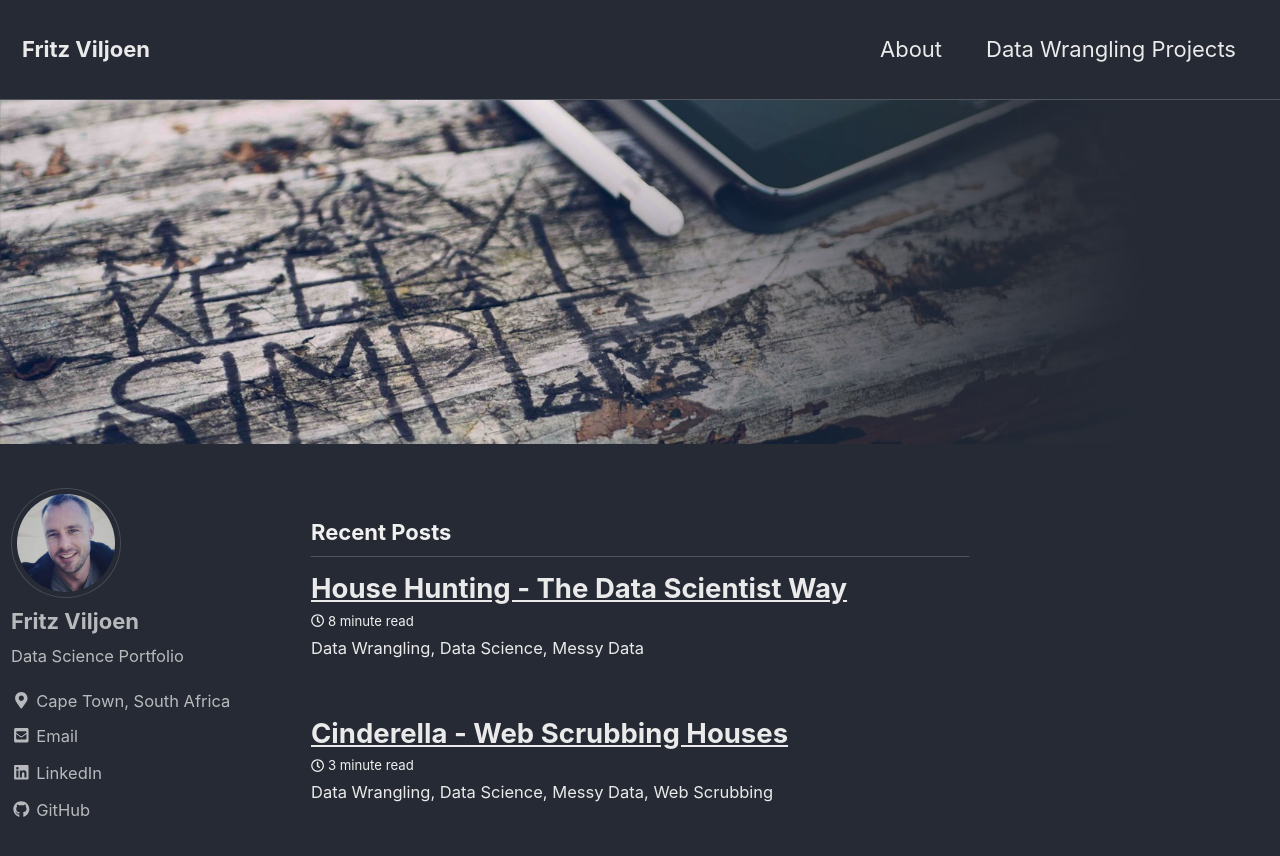
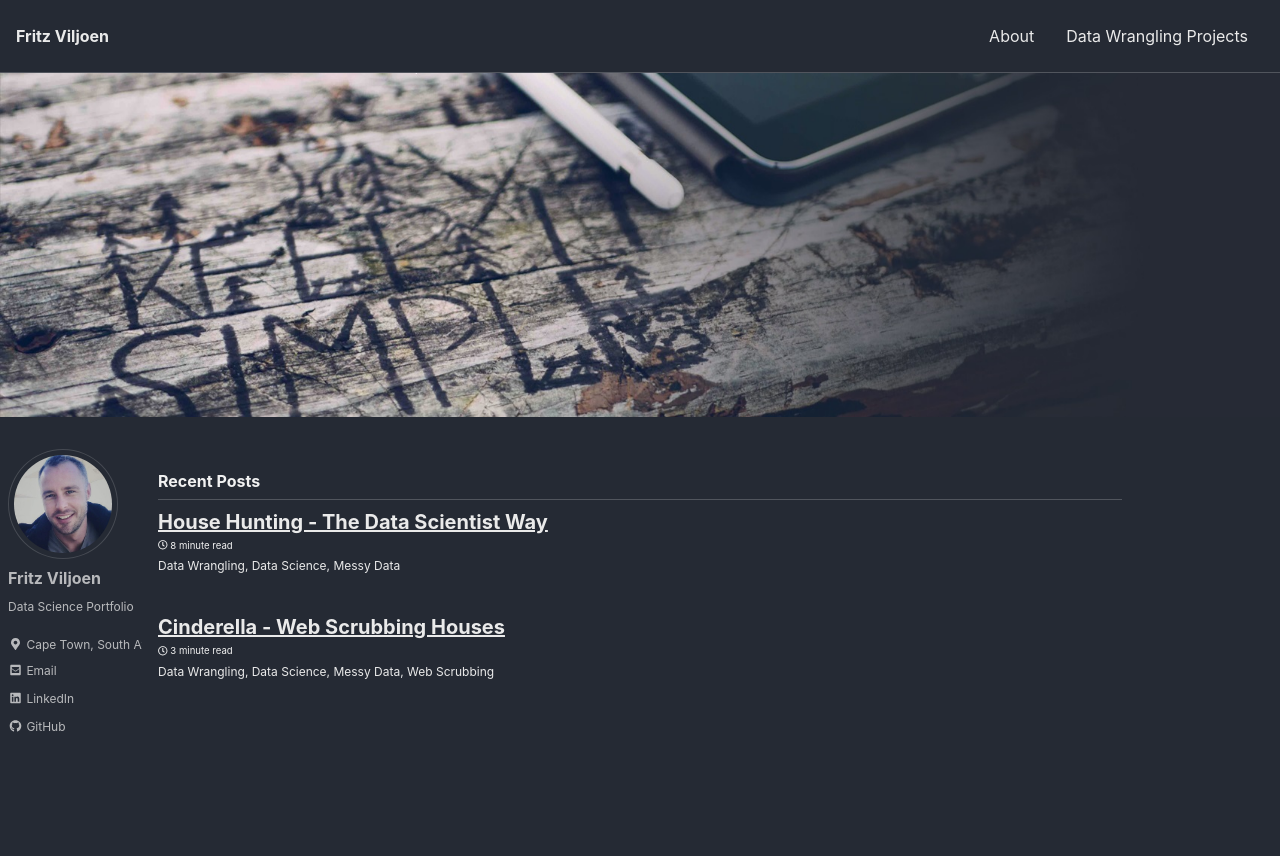
Before and after one commit to FritzViljoen/FritzViljoen.github.io, a Jekyll site: the page built from index.html, in a window 1280 px wide and 900 px high. Shown: the top 856 px of the window. Built offline with Jekyll 4.4.1, drawn with Linux system fonts in a browser that asks for light colours; nearby versions of some CDN libraries; the list of posts is cut into pages by our own code.

Commit message:
update css

```diff
--- a/_sass/minimal-mistakes/_reset.scss
+++ b/_sass/minimal-mistakes/_reset.scss
@@ -11,15 +11,15 @@ html {
   font-size: 10px;
 
   @include breakpoint($medium) {
-    font-size: 18px;
+    font-size: 12px;
   }
 
   @include breakpoint($large) {
-    font-size: 20px;
+    font-size: 14px;
   }
 
   @include breakpoint($x-large) {
-    font-size: 22px;
+    font-size: 16px;
   }
 
   -webkit-text-size-adjust: 100%;
--- a/_sass/minimal-mistakes/_variables.scss
+++ b/_sass/minimal-mistakes/_variables.scss
@@ -6,7 +6,7 @@
    Typography
    ========================================================================== */
 
-$doc-font-size: 30 !default;
+$doc-font-size: 10 !default;
 
 /* paragraph indention */
 $paragraph-indent: false !default; // true, false (default)
@@ -137,9 +137,9 @@ $x-large: 1280px !default;
    Grid
    ========================================================================== */
 
-$right-sidebar-width-narrow: 200px !default;
-$right-sidebar-width: 300px !default;
-$right-sidebar-width-wide: 400px !default;
+$right-sidebar-width-narrow: 100px !default;
+$right-sidebar-width: 150px !default;
+$right-sidebar-width-wide: 200px !default;
 
 /*
    Other
```
